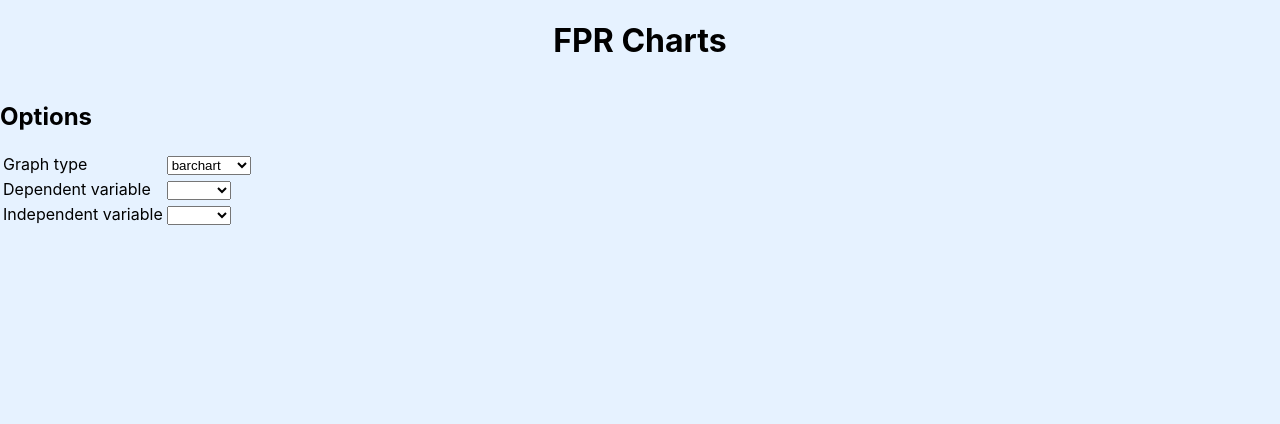
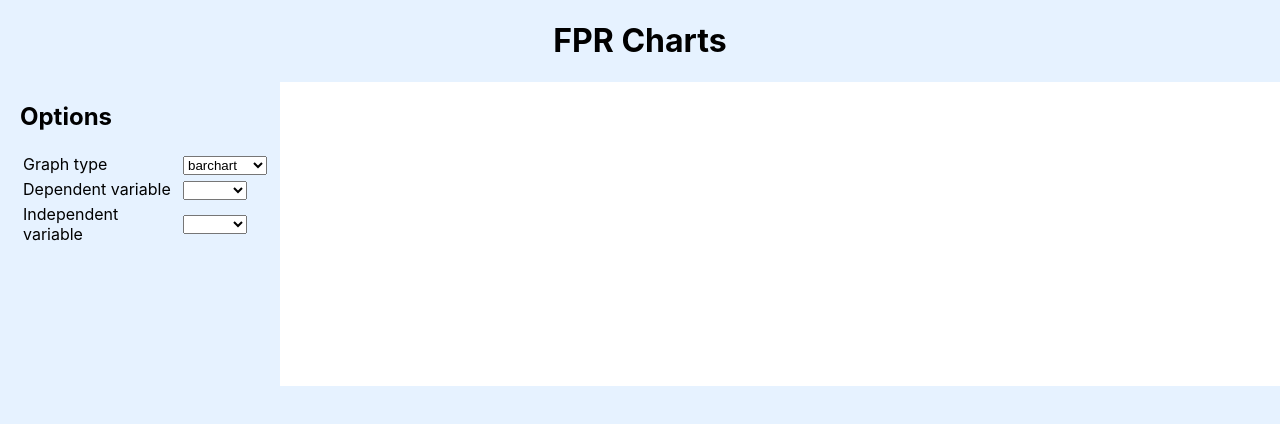
Before and after one commit to jelkink/fpr-chart, a React (Create React App) app in the folder frontend/: page / in a window 1280 px wide. Shown: the top 424 px of the page. Built offline with nearby package versions, Linux system fonts and the light colour scheme.

Commit message:
Slight layout improvements

```diff
--- a/frontend/src/components/Canvas.js
+++ b/frontend/src/components/Canvas.js
@@ -4,11 +4,7 @@ function Canvas(props) {
 
     return (
         <div id="canvas">
-            {data ? (
-                <canvas id="chart" width="600" height="400"></canvas>
-            ) : (
-                <p>The graph will appear here.</p>
-            )}
+            <canvas id="chart" width="400" height="300"></canvas>
         </div>
     )
 };
--- a/frontend/src/css/App.css
+++ b/frontend/src/css/App.css
@@ -12,10 +12,13 @@ body {
 
 #left-bar {
   flex: 1;
+  margin-left: 20px;
+  margin-right: 10px;
 }
 
 #canvas {
   flex: 4;
+  background-color: #ffffff;
 }
 
 .status {
```
